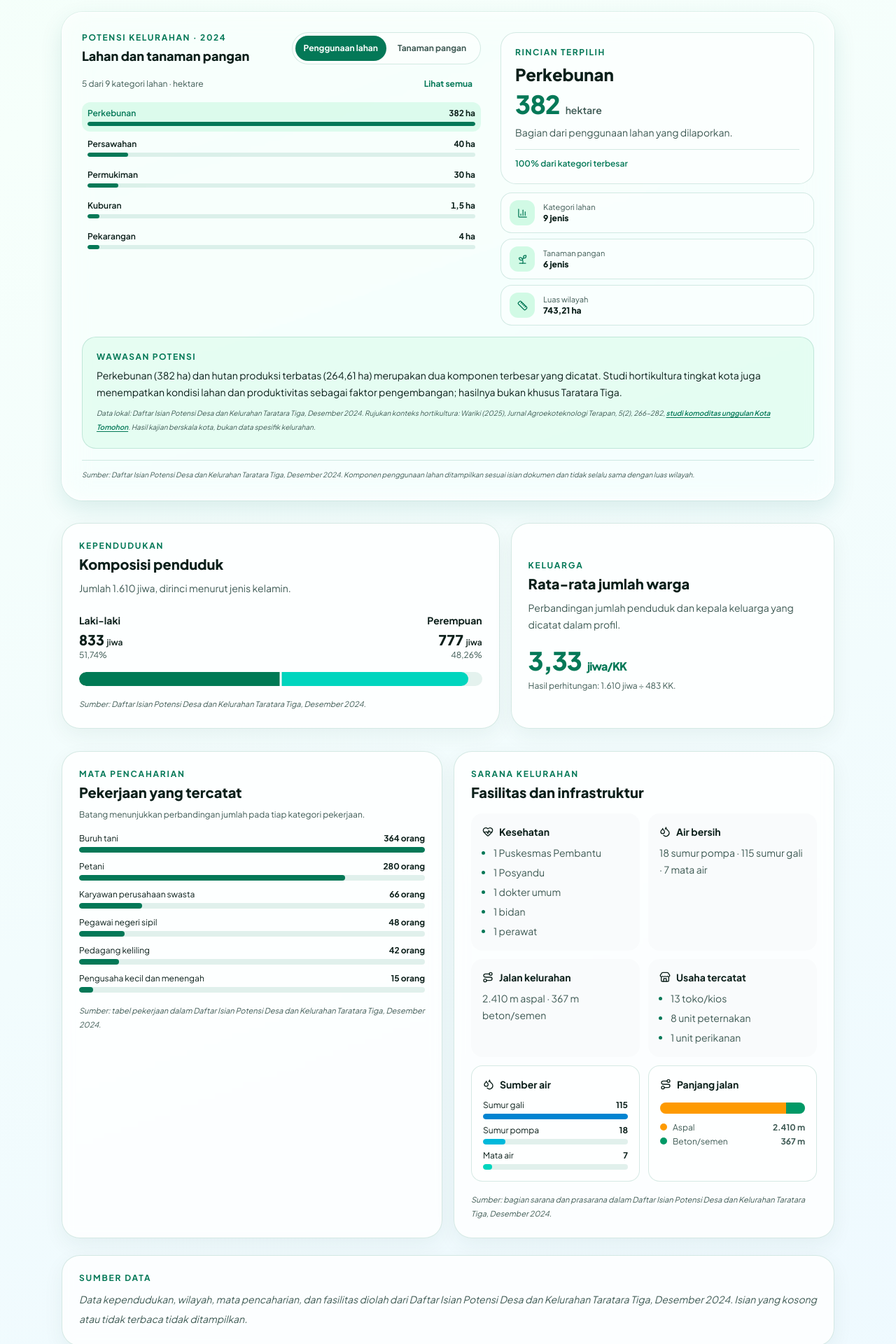
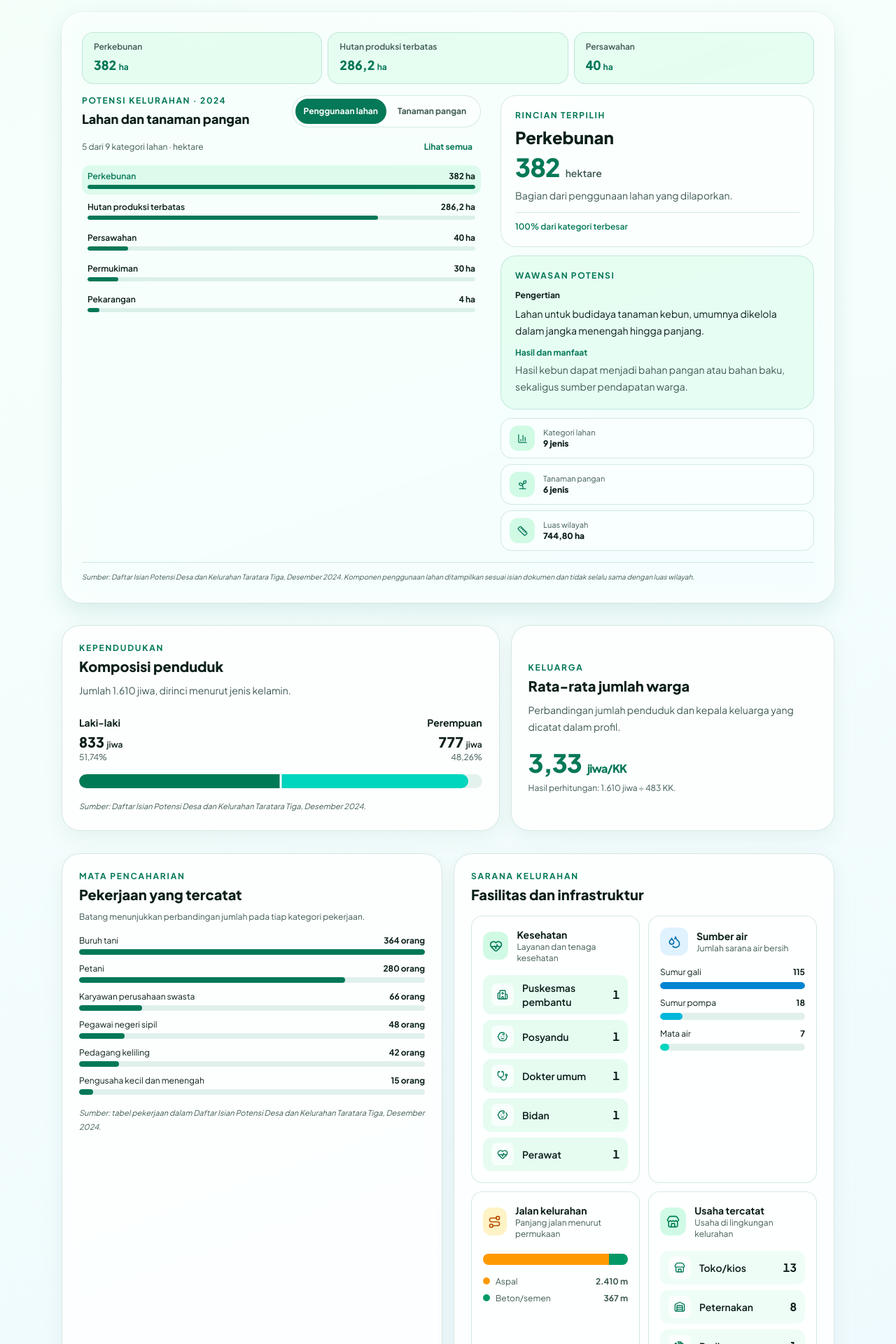
Before and after one commit to JereJere-Git/tarataratiga, a Next.js app: page /statistik in a window 1280 px wide. Shown: the part 1760-3680 px from the top of the page at 70% size. Built offline with nearby package versions, Linux system fonts and the light colour scheme; no server answers; the database is empty.

Commit message:
Perubahan data luas dan penambahan pengertian potensi

```diff
--- a/app/(public)/statistik/page.tsx
+++ b/app/(public)/statistik/page.tsx
@@ -1,6 +1,6 @@
 import type { Metadata } from "next";
 import Image from "next/image";
-import { Building2, Droplets, ExternalLink, HeartPulse, Layers3, MapPinned, Ruler, Route, Sprout, Store, Users } from "lucide-react";
+import { Baby, Building2, Droplets, ExternalLink, Fish, HeartPulse, Hospital, Layers3, MapPinned, Ruler, Route, Sprout, Stethoscope, Store, Users, Warehouse } from "lucide-react";
 import { PROFIL_2024 } from "@/lib/profil-2024";
 import { PotentialChart } from "@/components/shared/potential-chart";
 
@@ -17,7 +17,7 @@ const maxGenderPercent = Math.max(malePercent, femalePercent);
 const cards = [
   { label: "Penduduk", value: formatNumber.format(PROFIL_2024.penduduk.total), unit: "jiwa", icon: Users },
   { label: "Kepala keluarga", value: formatNumber.format(PROFIL_2024.penduduk.keluarga), unit: "KK", icon: Building2 },
-  { label: "Luas wilayah", value: formatDecimal.format(PROFIL_2024.wilayah.luasHa), unit: "ha", icon: Ruler },
+  { label: "Luas wilayah", value: PROFIL_2024.wilayah.luasHa.toLocaleString("id-ID", { minimumFractionDigits: 2, maximumFractionDigits: 2 }), unit: "ha", icon: Ruler },
   { label: "Lingkungan", value: formatNumber.format(PROFIL_2024.wilayah.lingkungan), unit: "lingkungan", icon: Layers3 },
 ];
 
@@ -139,28 +139,62 @@ export default function StatistikPage() {
           <p className="text-xs font-bold uppercase tracking-[.15em] text-[var(--primary)]">Sarana kelurahan</p>
           <h2 className="mt-1 text-xl font-extrabold">Fasilitas dan infrastruktur</h2>
           <div className="mt-4 grid gap-3 sm:grid-cols-2">
-            <div className="rounded-2xl bg-slate-50/80 p-4 dark:bg-white/5"><p className="flex items-center gap-2 text-sm font-bold"><HeartPulse size={16} /> Kesehatan</p><ul className="text-muted mt-2 list-disc space-y-1 pl-4 text-sm leading-6 marker:text-[var(--primary)]"><li>{facilities.puskesmasPembantu} Puskesmas Pembantu</li><li>{facilities.posyandu} Posyandu</li><li>{facilities.dokterUmum} dokter umum</li><li>{facilities.bidan} bidan</li><li>{facilities.perawat} perawat</li></ul></div>
-            <div className="rounded-2xl bg-slate-50/80 p-4 dark:bg-white/5"><p className="flex items-center gap-2 text-sm font-bold"><Droplets size={16} /> Air bersih</p><p className="text-muted mt-2 text-sm leading-6">{formatNumber.format(facilities.sumurPompa)} sumur pompa · {formatNumber.format(facilities.sumurGali)} sumur gali · {formatNumber.format(facilities.mataAir)} mata air</p></div>
-            <div className="rounded-2xl bg-slate-50/80 p-4 dark:bg-white/5"><p className="flex items-center gap-2 text-sm font-bold"><Route size={16} /> Jalan kelurahan</p><p className="text-muted mt-2 text-sm leading-6">{formatNumber.format(facilities.jalanAspalMeter)} m aspal · {formatNumber.format(facilities.jalanBetonMeter)} m beton/semen</p></div>
-            <div className="rounded-2xl bg-slate-50/80 p-4 dark:bg-white/5"><p className="flex items-center gap-2 text-sm font-bold"><Store size={16} /> Usaha tercatat</p><ul className="text-muted mt-2 list-disc space-y-1 pl-4 text-sm leading-6 marker:text-[var(--primary)]"><li>{formatNumber.format(facilities.kios)} toko/kios</li><li>{formatNumber.format(facilities.usahaPeternakan)} unit peternakan</li><li>{formatNumber.format(facilities.usahaPerikanan)} unit perikanan</li></ul></div>
-          </div>
-          <div className="mt-3 grid gap-3 sm:grid-cols-2">
             <div className="rounded-2xl border border-[var(--line)] bg-white/55 p-4 dark:bg-white/[.03]">
-              <h3 className="flex items-center gap-2 text-sm font-bold"><Droplets size={16} /> Sumber air</h3>
-              <div className="mt-3 space-y-2" role="img" aria-label="Grafik jumlah sumur gali, sumur pompa, dan mata air.">
-                {waterSources.map((item) => <div key={item.label}>
-                  <div className="flex justify-between gap-2 text-xs"><span>{item.label}</span><strong>{formatNumber.format(item.count)}</strong></div>
-                  <div className="mt-1 h-2 overflow-hidden rounded-full bg-[var(--line)]/70"><div className={`h-full rounded-full ${item.color}`} style={{ width: `${(item.count / facilities.sumurGali) * 100}%` }} /></div>
+              <div className="flex items-center gap-3">
+                <span className="flex h-10 w-10 items-center justify-center rounded-xl bg-[var(--primary-soft)] text-[var(--primary)]"><HeartPulse size={19} /></span>
+                <div><h3 className="text-sm font-bold">Kesehatan</h3><p className="text-muted text-xs">Layanan dan tenaga kesehatan</p></div>
+              </div>
+              <div className="mt-4 space-y-2">
+                {[
+                  { label: "Puskesmas pembantu", count: facilities.puskesmasPembantu, icon: Hospital },
+                  { label: "Posyandu", count: facilities.posyandu, icon: Baby },
+                  { label: "Dokter umum", count: facilities.dokterUmum, icon: Stethoscope },
+                  { label: "Bidan", count: facilities.bidan, icon: Baby },
+                  { label: "Perawat", count: facilities.perawat, icon: HeartPulse },
+                ].map(({ label, count, icon: Icon }) => <div key={label} className="flex min-h-12 items-center gap-3 rounded-xl bg-[var(--primary-soft)]/55 px-3 py-2">
+                  <span className="flex h-8 w-8 shrink-0 items-center justify-center rounded-lg bg-white/70 text-[var(--primary)] dark:bg-white/10"><Icon size={16} aria-hidden="true" /></span>
+                  <span className="text-sm font-semibold">{label}</span><strong className="ml-auto text-base tabular-nums">{formatNumber.format(count)}</strong>
                 </div>)}
               </div>
             </div>
             <div className="rounded-2xl border border-[var(--line)] bg-white/55 p-4 dark:bg-white/[.03]">
-              <h3 className="flex items-center gap-2 text-sm font-bold"><Route size={16} /> Panjang jalan</h3>
-              <div className="mt-4 flex h-4 overflow-hidden rounded-full bg-[var(--line)]/70" role="img" aria-label={`Jalan aspal ${formatNumber.format(facilities.jalanAspalMeter)} meter; jalan beton atau semen ${formatNumber.format(facilities.jalanBetonMeter)} meter.`}>
+              <div className="flex items-center gap-3">
+                <span className="flex h-10 w-10 items-center justify-center rounded-xl bg-sky-100 text-sky-700 dark:bg-sky-400/15 dark:text-sky-300"><Droplets size={19} /></span>
+                <div><h3 className="text-sm font-bold">Sumber air</h3><p className="text-muted text-xs">Jumlah sarana air bersih</p></div>
+              </div>
+              <div className="mt-4 space-y-3" role="img" aria-label="Grafik jumlah sumur gali, sumur pompa, dan mata air.">
+                {waterSources.map((item) => <div key={item.label}>
+                  <div className="flex justify-between gap-2 text-xs"><span>{item.label}</span><strong>{formatNumber.format(item.count)}</strong></div>
+                  <div className="mt-1.5 h-2.5 overflow-hidden rounded-full bg-[var(--line)]/70"><div className={`h-full rounded-full ${item.color}`} style={{ width: `${(item.count / facilities.sumurGali) * 100}%` }} /></div>
+                </div>)}
+              </div>
+            </div>
+            <div className="rounded-2xl border border-[var(--line)] bg-white/55 p-4 dark:bg-white/[.03]">
+              <div className="flex items-center gap-3">
+                <span className="flex h-10 w-10 items-center justify-center rounded-xl bg-amber-100 text-amber-700 dark:bg-amber-400/15 dark:text-amber-300"><Route size={19} /></span>
+                <div><h3 className="text-sm font-bold">Jalan kelurahan</h3><p className="text-muted text-xs">Panjang jalan menurut permukaan</p></div>
+              </div>
+              <div className="mt-5 flex h-4 overflow-hidden rounded-full bg-[var(--line)]/70" role="img" aria-label={`Jalan aspal ${formatNumber.format(facilities.jalanAspalMeter)} meter; jalan beton atau semen ${formatNumber.format(facilities.jalanBetonMeter)} meter.`}>
                 <span className="h-full bg-amber-500" style={{ width: `${(facilities.jalanAspalMeter / roadTotal) * 100}%` }} />
                 <span className="h-full bg-emerald-600" style={{ width: `${(facilities.jalanBetonMeter / roadTotal) * 100}%` }} />
               </div>
-              <div className="text-muted mt-3 space-y-1 text-xs"><p className="flex items-center justify-between gap-2"><span><i className="mr-2 inline-block h-2.5 w-2.5 rounded-full bg-amber-500" />Aspal</span><strong>{formatNumber.format(facilities.jalanAspalMeter)} m</strong></p><p className="flex items-center justify-between gap-2"><span><i className="mr-2 inline-block h-2.5 w-2.5 rounded-full bg-emerald-600" />Beton/semen</span><strong>{formatNumber.format(facilities.jalanBetonMeter)} m</strong></p></div>
+              <div className="text-muted mt-4 space-y-2 text-xs"><p className="flex items-center justify-between gap-2"><span><i className="mr-2 inline-block h-2.5 w-2.5 rounded-full bg-amber-500" />Aspal</span><strong>{formatNumber.format(facilities.jalanAspalMeter)} m</strong></p><p className="flex items-center justify-between gap-2"><span><i className="mr-2 inline-block h-2.5 w-2.5 rounded-full bg-emerald-600" />Beton/semen</span><strong>{formatNumber.format(facilities.jalanBetonMeter)} m</strong></p></div>
+            </div>
+            <div className="rounded-2xl border border-[var(--line)] bg-white/55 p-4 dark:bg-white/[.03]">
+              <div className="flex items-center gap-3">
+                <span className="flex h-10 w-10 items-center justify-center rounded-xl bg-emerald-100 text-emerald-700 dark:bg-emerald-400/15 dark:text-emerald-300"><Store size={19} /></span>
+                <div><h3 className="text-sm font-bold">Usaha tercatat</h3><p className="text-muted text-xs">Usaha di lingkungan kelurahan</p></div>
+              </div>
+              <div className="mt-4 space-y-2">
+                {[
+                  { label: "Toko/kios", count: facilities.kios, icon: Store },
+                  { label: "Peternakan", count: facilities.usahaPeternakan, icon: Warehouse },
+                  { label: "Perikanan", count: facilities.usahaPerikanan, icon: Fish },
+                ].map(({ label, count, icon: Icon }) => <div key={label} className="flex min-h-12 items-center gap-3 rounded-xl bg-emerald-50/80 px-3 py-2 dark:bg-emerald-400/10">
+                  <span className="flex h-8 w-8 shrink-0 items-center justify-center rounded-lg bg-white/75 text-[var(--primary)] dark:bg-white/10"><Icon size={16} aria-hidden="true" /></span>
+                  <span className="text-sm font-semibold">{label}</span><strong className="ml-auto text-base tabular-nums">{formatNumber.format(count)}</strong>
+                </div>)}
+              </div>
             </div>
           </div>
           <p className="text-muted mt-4 text-[11px] italic leading-5">Sumber: bagian sarana dan prasarana dalam <em>Daftar Isian Potensi Desa dan Kelurahan Taratara Tiga</em>, Desember {PROFIL_2024.tahun}.</p>
--- a/components/shared/potential-chart.tsx
+++ b/components/shared/potential-chart.tsx
@@ -8,8 +8,26 @@ import { PROFIL_2024 } from "@/lib/profil-2024";
 const land = [
   ...PROFIL_2024.wilayah.penggunaan.map(({ nama, hektare }) => ({ name: nama, value: hektare })),
   { name: "Hutan produksi terbatas", value: PROFIL_2024.wilayah.hutanProduksiTerbatasHa },
-];
+].sort((a, b) => b.value - a.value);
 const crops = PROFIL_2024.tanamanPangan.map(({ nama, hektare }) => ({ name: nama, value: hektare }));
+
+const overview: Record<string, { definition: string; benefit: string }> = {
+  "Perkebunan": { definition: "Lahan untuk budidaya tanaman kebun, umumnya dikelola dalam jangka menengah hingga panjang.", benefit: "Hasil kebun dapat menjadi bahan pangan atau bahan baku, sekaligus sumber pendapatan warga." },
+  "Hutan produksi terbatas": { definition: "Kawasan hutan dengan pemanfaatan hasil hutan yang dibatasi sesuai fungsi dan kelestariannya.", benefit: "Menjaga tutupan lahan dan tata air, dengan pemanfaatan hasil hutan secara terkendali." },
+  "Persawahan": { definition: "Lahan basah yang dimanfaatkan untuk budidaya padi.", benefit: "Menghasilkan beras sebagai bahan pangan utama dan mendukung mata pencaharian petani." },
+  "Permukiman": { definition: "Area tempat tinggal beserta lingkungan pendukung kehidupan warga.", benefit: "Menjadi ruang hunian dan pusat aktivitas sosial masyarakat." },
+  "Pekarangan": { definition: "Lahan di sekitar rumah yang dapat dimanfaatkan untuk tanaman atau kegiatan rumah tangga.", benefit: "Mendukung kebutuhan pangan rumah tangga dan pemanfaatan ruang di sekitar rumah." },
+  "Kuburan": { definition: "Area yang disediakan untuk pemakaman warga.", benefit: "Mendukung kebutuhan pemakaman serta ruang penghormatan bagi keluarga dan masyarakat." },
+  "Taman": { definition: "Ruang terbuka yang ditata dengan tanaman dan elemen lingkungan.", benefit: "Menyediakan ruang hijau untuk kenyamanan dan kualitas lingkungan." },
+  "Perkantoran": { definition: "Area yang digunakan untuk kegiatan administrasi dan pelayanan.", benefit: "Mendukung penyelenggaraan pemerintahan dan layanan kepada warga." },
+  "Prasarana umum lainnya": { definition: "Lahan untuk prasarana yang menunjang kegiatan dan kebutuhan bersama.", benefit: "Mendukung akses, layanan, dan aktivitas warga di lingkungan kelurahan." },
+  "Padi sawah": { definition: "Tanaman pangan yang dibudidayakan di lahan persawahan.", benefit: "Menghasilkan beras sebagai sumber pangan pokok." },
+  "Jagung": { definition: "Tanaman pangan biji-bijian yang dapat ditanam untuk konsumsi maupun pakan.", benefit: "Menambah pilihan pangan dan dapat dimanfaatkan sebagai pakan ternak." },
+  "Kangkung": { definition: "Sayuran daun yang dibudidayakan untuk konsumsi sehari-hari.", benefit: "Menambah pasokan sayuran segar dan berpotensi menjadi hasil jual warga." },
+  "Talas": { definition: "Tanaman umbi yang bagian umbinya dapat diolah menjadi bahan pangan.", benefit: "Menjadi sumber pangan alternatif dan bahan olahan rumah tangga." },
+  "Tomat": { definition: "Tanaman sayur-buah yang digunakan segar maupun sebagai bahan masakan.", benefit: "Menambah ragam pangan dan dapat dipasarkan sebagai hasil pertanian." },
+  "Mentimun": { definition: "Tanaman sayur-buah yang umum dikonsumsi segar atau diolah.", benefit: "Menambah pasokan sayuran dan pilihan hasil pertanian untuk dijual." },
+};
 
 export function PotentialChart() {
   const [view, setView] = useState<"land" | "crops">("land");
@@ -19,6 +37,7 @@ export function PotentialChart() {
   const visibleItems = showAll ? items : items.slice(0, 5);
   const current = items[selected] ?? items[0];
   const maximum = Math.max(...items.map((item) => item.value));
+  const currentOverview = overview[current.name];
 
   function changeView(next: "land" | "crops") {
     setView(next);
@@ -29,14 +48,17 @@ export function PotentialChart() {
   const summary = [
     { label: "Kategori lahan", value: `${land.length} jenis`, icon: BarChart3 },
     { label: "Tanaman pangan", value: `${crops.length} jenis`, icon: Sprout },
-    { label: "Luas wilayah", value: `${PROFIL_2024.wilayah.luasHa.toLocaleString("id-ID")} ha`, icon: Ruler },
+    { label: "Luas wilayah", value: `${PROFIL_2024.wilayah.luasHa.toLocaleString("id-ID", { minimumFractionDigits: 2, maximumFractionDigits: 2 })} ha`, icon: Ruler },
   ];
-  const insight = view === "land"
-    ? "Perkebunan (382 ha) dan hutan produksi terbatas (264,61 ha) merupakan dua komponen terbesar yang dicatat. Studi hortikultura tingkat kota juga menempatkan kondisi lahan dan produktivitas sebagai faktor pengembangan; hasilnya bukan khusus Taratara Tiga."
-    : "Di Taratara Tiga, padi sawah (40 ha) dan jagung (15 ha) menjadi dua luas tanam terbesar pada daftar. Studi tingkat Kota Tomohon menyoroti wortel, sawi, dan kubis sebagai komoditas prioritas hortikultura; hasil kota ini bukan peringkat khusus Taratara Tiga.";
 
   return <GlassCard className="p-4 sm:p-6 lg:p-7">
-    <div className="grid gap-5 lg:grid-cols-[1.12fr_.88fr] lg:gap-7">
+        <div className="mb-4 grid grid-cols-3 gap-2" role="group" aria-label="Potensi dengan luasan terbesar">
+          {land.slice(0, 3).map((item, index) => <button key={item.name} type="button" onClick={() => { setView("land"); setSelected(index); setShowAll(false); }} aria-pressed={view === "land" && selected === index} className="focus-ring rounded-2xl border border-[var(--line)] bg-[var(--primary-soft)]/45 p-3 text-left transition-colors hover:bg-[var(--primary-soft)] sm:px-4">
+            <span className="text-muted block truncate text-[10px] font-semibold sm:text-xs">{item.name}</span>
+            <strong className="mt-1 block text-base font-extrabold tabular-nums text-[var(--primary)] sm:text-lg">{item.value.toLocaleString("id-ID")} <span className="text-[10px] font-bold sm:text-xs">ha</span></strong>
+          </button>)}
+        </div>
+        <div className="grid gap-5 lg:grid-cols-[1.12fr_.88fr] lg:gap-7">
       <div className="min-w-0">
         <div className="flex flex-col gap-3 sm:flex-row sm:items-start sm:justify-between">
           <div><p className="text-xs font-bold uppercase tracking-[.14em] text-[var(--accent)]">Potensi kelurahan · {PROFIL_2024.tahun}</p><h3 className="mt-1 text-lg font-extrabold">Lahan dan tanaman pangan</h3></div>
@@ -64,6 +86,13 @@ export function PotentialChart() {
           <p className="text-muted mt-2 text-sm leading-6">{view === "land" ? `Bagian dari penggunaan lahan yang dilaporkan.` : `Luas tanam yang dilaporkan.`}</p>
           <p className="mt-3 border-t border-[var(--line)] pt-3 text-xs font-semibold text-[var(--primary)]">{Math.round((current.value / maximum) * 100)}% dari kategori terbesar</p>
         </div>
+        <div className="rounded-[22px] border border-[var(--line)] bg-[var(--primary-soft)]/45 p-4 sm:p-5">
+          <p className="text-xs font-bold uppercase tracking-[.13em] text-[var(--primary)]">Wawasan potensi</p>
+          <p className="mt-3 text-xs font-bold">Pengertian</p>
+          <p className="mt-1.5 text-sm leading-6">{currentOverview.definition}</p>
+          <p className="mt-3 text-xs font-bold text-[var(--primary)]">Hasil dan manfaat</p>
+          <p className="text-muted mt-1 text-sm leading-6">{currentOverview.benefit}</p>
+        </div>
         <div className="grid grid-cols-3 gap-2 lg:grid-cols-1">
           {summary.map(({ label, value, icon: Icon }) => <div key={label} className="flex min-w-0 flex-col gap-1 rounded-2xl border border-[var(--line)] bg-white/35 px-2.5 py-2.5 dark:bg-white/[.03] lg:flex-row lg:items-center lg:gap-3 lg:px-3">
             <span className="flex h-7 w-7 shrink-0 items-center justify-center rounded-lg bg-[var(--primary-soft)] text-[var(--primary)] lg:h-9 lg:w-9 lg:rounded-xl"><Icon size={15} aria-hidden="true" /></span>
@@ -72,11 +101,6 @@ export function PotentialChart() {
         </div>
       </aside>
     </div>
-    <div className="mt-4 rounded-[20px] border border-[var(--line)] bg-[var(--primary-soft)]/45 p-4 sm:p-5">
-      <p className="text-xs font-bold uppercase tracking-[.13em] text-[var(--primary)]">Wawasan potensi</p>
-      <p className="mt-1.5 text-sm leading-6">{insight}</p>
-      <p className="text-muted mt-2 text-[10px] italic leading-5">Data lokal: <em>Daftar Isian Potensi Desa dan Kelurahan Taratara Tiga</em>, Desember {PROFIL_2024.tahun}. Rujukan konteks hortikultura: Wariki (2025), <em>Jurnal Agroekoteknologi Terapan</em>, 5(2), 266–282, <a href="https://ejournal.unsrat.ac.id/v3/index.php/samrat-agrotek/article/view/60252" target="_blank" rel="noreferrer" className="font-semibold text-[var(--primary)] underline underline-offset-2">studi komoditas unggulan Kota Tomohon</a>. Hasil kajian berskala kota, bukan data spesifik kelurahan.</p>
-    </div>
     <p className="text-muted mt-4 border-t border-[var(--line)] pt-3 text-[10px] italic leading-4">Sumber: <em>Daftar Isian Potensi Desa dan Kelurahan Taratara Tiga</em>, Desember {PROFIL_2024.tahun}. Komponen penggunaan lahan ditampilkan sesuai isian dokumen dan tidak selalu sama dengan luas wilayah.</p>
   </GlassCard>;
 }
--- a/lib/jam.ts
+++ b/lib/jam.ts
@@ -8,11 +8,11 @@ export const HARI = [
 
 const fmt = (value: string) => value.replace(":", ".");
 
-/** Jadwal publik hari Sabtu ditutup pukul 14.00 sesuai ketentuan kelurahan. */
+/** Jadwal publik hari Sabtu ditutup. */
 export function jamTampilanPublik(jam: JadwalPelayanan | null | undefined): JadwalPelayanan {
   return {
     ...jam,
-    sabtu: { buka: jam?.sabtu?.buka ?? "08:00", tutup: "14:00" },
+    sabtu: {},
   };
 }
 
--- a/lib/profil-2024.ts
+++ b/lib/profil-2024.ts
@@ -3,7 +3,7 @@ export const PROFIL_2024 = {
   bulan: "Desember",
   penduduk: { total: 1610, lakiLaki: 833, perempuan: 777, keluarga: 483 },
   wilayah: {
-    luasHa: 743.21,
+    luasHa: 744.8,
     lingkungan: 7,
     penggunaan: [
       { nama: "Perkebunan", hektare: 382 },
@@ -15,7 +15,7 @@ export const PROFIL_2024 = {
       { nama: "Perkantoran", hektare: 0.1 },
       { nama: "Prasarana umum lainnya", hektare: 0.5 },
     ],
-    hutanProduksiTerbatasHa: 264.61,
+    hutanProduksiTerbatasHa: 286.2,
   },
   tanamanPangan: [
     { nama: "Padi sawah", hektare: 40 },
```
Also changed, not shown: components/shared/public-home-client.tsx (+8 -8 lines).
